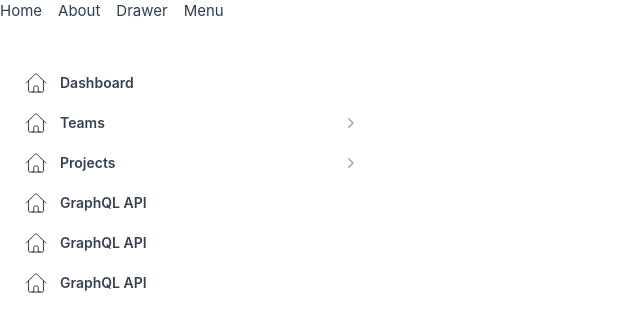
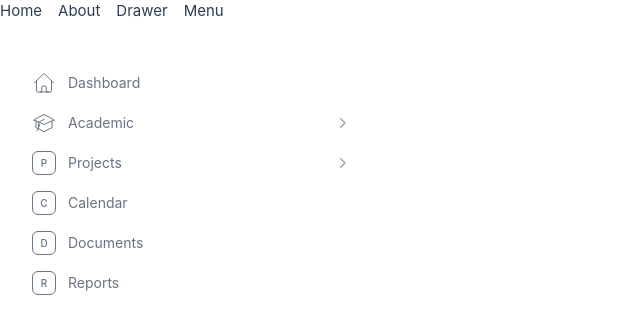
Before and after one commit to brey-soeng/vue-project-component, a Vue app: page /en/menu in a window 1280 px wide. Shown: the top 334 px of the page, without its empty margins (0-640 px from the left). Built offline with nearby package versions, Linux system fonts and the light colour scheme.

Commit message:
update menu componet

```diff
--- a/index.html
+++ b/index.html
@@ -6,7 +6,7 @@
     <meta name="viewport" content="width=device-width, initial-scale=1.0">
     <title>Vite App</title>
   </head>
-  <body class="bg-white dark:bg-black dark:text-white">
+  <body class="bg-white dark:bg-secondary-900 dark:text-white">
     <div id="app"></div>
     <script type="module" src="/src/main.js"></script>
   </body>
--- a/src/components/NavMenu/NavMenu.vue
+++ b/src/components/NavMenu/NavMenu.vue
@@ -1,9 +1,13 @@
 <template>
-  <div class="flex grow flex-col gap-y-5 overflow-y-auto bg-white px-6">
-    <!-- add logo here -->
+  <div class="flex grow flex-col gap-y-5 overflow-y-auto bg-white dark:bg-secondary-900 px-6">
     <nav class="flex flex-1 flex-col">
       <ul role="list" class="flex flex-1 flex-col">
-        <NavMenuItem v-for="items in navigation" :items="items" :key="items.name" />
+        <NavMenuItem
+          v-for="items in navigation"
+          :items="items"
+          :key="items.name"
+          :indent="indent"
+        />
       </ul>
     </nav>
   </div>
@@ -17,6 +21,10 @@ const props = defineProps({
     default() {
       return []
     }
+  },
+  indent: {
+    type: [String, Number],
+    default: '0'
   }
 })
 const navigation = ref(props.menuList)
--- a/src/components/NavMenu/NavMenuItem.vue
+++ b/src/components/NavMenu/NavMenuItem.vue
@@ -1,37 +1,54 @@
 <template>
   <li>
-    <ul role="list" class="-mx-2 space-y-1">
-      <li>
+    <ul role="list" class="space-y-1">
+      <li @click="handleClick(item)">
         <RouterLink
           v-if="!item?.children"
           :to="item?.path"
           :class="[
-            item?.meta?.current ? 'bg-gray-50' : 'hover:bg-gray-50',
-            'group flex gap-x-3 rounded-md p-2 text-sm leading-6 font-semibold text-gray-700'
+            'group flex gap-x-3 rounded-md p-2 text-sm leading-6 font-semibold text-default-500 dark:text-white hover:text-secondary-700  hover:bg-opacity-50 hover:dark:text-white hover:dark:text-opacity-80 hover:dark:bg-secondary-700 hover:dark:bg-opacity-50 hover:bg-default-100'
           ]"
         >
-          <SvgIcon :name="item?.meta?.icon" />
-          {{ item?.meta?.title }}
+          <SvgIcon v-if="item?.meta?.icon" :name="item?.meta?.icon" />
+          <span
+            v-else
+            :class="[
+              'flex h-6 w-6 shrink-0 items-center justify-center rounded-md border text-[0.625rem] font-medium bg-white dark:bg-secondary-500 dark:bg-opacity-40 dark:text-white dark:border-0 uppercase'
+            ]"
+            >{{ item?.meta?.title.toString().charAt(0) }}</span
+          >
+          <span class="first-letter:capitalize">{{ item?.meta?.title }}</span>
         </RouterLink>
         <Disclosure as="div" v-else v-slot="{ open }">
           <DisclosureButton
             :class="[
-              item?.meta?.current ? 'bg-gray-50' : 'hover:bg-gray-50',
-              'flex items-center w-full text-left rounded-md p-2 gap-x-3 text-sm leading-6 font-semibold text-gray-700'
+              'flex items-center w-full text-left rounded-md p-2 gap-x-3 text-sm leading-6 dark:text-white font-semibold text-default-500 hover:text-primary-700 hover:bg-opacity-50 hover:dark:text-white hover:dark:text-opacity-80 hover:dark:bg-secondary-700 hover:dark:bg-opacity-50 hover:bg-default-100'
             ]"
           >
-            <SvgIcon :name="item?.meta?.icon" />
-            {{ item.name }}
+            <SvgIcon v-if="item?.meta?.icon" :name="item?.meta?.icon" />
+            <span
+              v-else
+              :class="[
+                'flex h-6 w-6 shrink-0 items-center justify-center rounded-md border text-[0.625rem] font-medium bg-white dark:bg-secondary-500 dark:bg-opacity-40 dark:text-white dark:border-0 uppercase'
+              ]"
+              >{{ item?.meta?.title.toString().charAt(0) }}</span
+            >
+            <span class="first-letter:capitalize">{{ item?.meta?.title }}</span>
             <ChevronRightIcon
               :class="[
-                open ? 'rotate-90 text-gray-500' : 'text-gray-400',
-                'ml-auto h-5 w-5 shrink-0'
+                open ? 'rotate-90 text-default-500' : 'text-default-400',
+                'ml-auto h-5 w-5 shrink-0 dark:text-white'
               ]"
               aria-hidden="true"
             />
           </DisclosureButton>
-          <DisclosurePanel v-if="item.children" as="ul" class="mt-1 px-2">
-            <nav-menu-item v-for="subItem in item.children" :items="subItem" :key="subItem.name" />
+          <DisclosurePanel v-if="item?.children" as="ul" :style="indentStyle">
+            <nav-menu-item
+              v-for="subItem in item.children"
+              :items="subItem"
+              :key="subItem.name"
+              :indent="indent"
+            />
           </DisclosurePanel>
         </Disclosure>
       </li>
@@ -39,7 +56,7 @@
   </li>
 </template>
 <script setup>
-import { ref } from 'vue'
+import { computed, ref } from 'vue'
 import { RouterLink } from 'vue-router'
 import SvgIcon from '@/components/SvgIcon.vue'
 import { Disclosure, DisclosureButton, DisclosurePanel } from '@headlessui/vue'
@@ -50,7 +67,22 @@ const props = defineProps({
     default() {
       return []
     }
+  },
+  indent: {
+    type: [String, Number],
+    default: ''
+  }
+})
+const indentStyle = computed(() => {
+  return {
+    'padding-left': props.indent + 'rem'
   }
 })
 const item = ref(props.items)
+const handleClick = (item) => {
+  if (item?.children) {
+    return
+  }
+  console.log(item)
+}
 </script>
--- /dev/null
+++ b/src/icons/AcademicIcon.vue
@@ -0,0 +1,17 @@
+<template>
+  <svg
+    xmlns="http://www.w3.org/2000/svg"
+    fill="none"
+    viewBox="0 0 24 24"
+    stroke-width="1.5"
+    stroke="currentColor"
+    width="24"
+    height="24"
+  >
+    <path
+      stroke-linecap="round"
+      stroke-linejoin="round"
+      d="M4.26 10.147a60.436 60.436 0 00-.491 6.347A48.627 48.627 0 0112 20.904a48.627 48.627 0 018.232-4.41 60.46 60.46 0 00-.491-6.347m-15.482 0a50.57 50.57 0 00-2.658-.813A59.905 59.905 0 0112 3.493a59.902 59.902 0 0110.399 5.84c-.896.248-1.783.52-2.658.814m-15.482 0A50.697 50.697 0 0112 13.489a50.702 50.702 0 017.74-3.342M6.75 15a.75.75 0 100-1.5.75.75 0 000 1.5zm0 0v-3.675A55.378 55.378 0 0112 8.443m-7.007 11.55A5.981 5.981 0 006.75 15.75v-1.5"
+    />
+  </svg>
+</template>
--- a/src/views/DrawerView.vue
+++ b/src/views/DrawerView.vue
@@ -1,6 +1,6 @@
 <template>
   <button
-    class="py-2 px-2 border border-gray-200 bg-sky-400 text-white rounded first-letter:capitalize"
+    class="py-2 px-2 border border-gray-200 bg-primary-600 text-white rounded first-letter:capitalize"
     @click="handleClick"
   >
     click me
--- a/src/views/MenuView.vue
+++ b/src/views/MenuView.vue
@@ -12,102 +12,102 @@ const navigation = ref([
     meta: { title: 'Dashboard', current: false, icon: 'Home' }
   },
   {
-    name: 'Teams',
+    name: 'School',
     path: '#',
-    meta: { title: 'home', current: false, icon: 'Home' },
+    meta: { title: 'Academic', current: false, icon: 'Academic' },
     children: [
       {
         name: 'Engineering',
         path: '#',
-        meta: { title: 'Engineering', current: false, icon: 'Home' },
+        meta: { title: 'Engineering', current: false, icon: '' },
         children: [
           {
-            name: 'dddd',
+            name: 'human',
             path: '#',
-            meta: { title: 'ddd', current: false, icon: 'Home' },
+            meta: { title: 'Human Resource', current: false, icon: '' },
             children: [
               {
                 name: 'Engineering',
                 path: '#',
-                meta: { title: 'Engineering', current: false, icon: 'Home' }
+                meta: { title: 'IT Engineering', current: false, icon: '' }
               },
               {
                 name: 'Human Resources',
                 path: '#',
-                meta: { title: 'Engineering', current: false, icon: 'Home' }
+                meta: { title: 'Human Engineering', current: false, icon: '' }
               },
               {
-                name: 'Customer Success',
+                name: 'success',
                 path: '#',
-                meta: { title: 'Engineering', current: false, icon: 'Home' }
+                meta: { title: 'Civil Engineering', current: false, icon: '' }
               }
             ]
           },
           {
-            name: 'Human Resources',
+            name: 'resources',
             path: '#',
-            meta: { title: 'Engineering', current: false, icon: 'Home' }
+            meta: { title: 'Human Resources', current: false, icon: '' }
           },
           {
-            name: 'Customer Success',
+            name: 'success',
             path: '#',
-            meta: { title: 'Engineering', current: false, icon: 'Home' }
+            meta: { title: 'success', current: false, icon: '' }
           }
         ]
       },
       {
         name: 'Human Resources',
         path: '#',
-        meta: { title: 'Human Resources', current: false, icon: 'Home' }
+        meta: { title: 'Human Resources', current: false, icon: '' }
       },
       {
         name: 'Customer Success',
         path: '#',
-        meta: { title: 'Customer Success', current: false, icon: 'Home' }
+        meta: { title: 'Customer Success', current: false, icon: '' }
       }
     ]
   },
   {
     name: 'Projects',
     path: '#',
-    meta: { title: 'Projects', current: false, icon: 'Home' },
+    meta: { title: 'Projects', current: false, icon: '' },
     children: [
       {
         name: 'GraphQL API',
         path: '',
-        meta: { title: 'GraphQL API', current: false, icon: 'Home' }
+        meta: { title: 'GraphQL API', current: false, icon: '' }
       },
       {
-        name: 'iOS App',
+        name: 'iOS',
         path: '',
-        meta: { title: 'GraphQL API', current: false, icon: 'Home' }
+        meta: { title: 'iOS App', current: false, icon: '' }
       },
       {
-        name: 'Android App',
+        name: 'android',
         path: '',
-        meta: { title: 'GraphQL API', current: false, icon: 'Home' }
+        meta: { title: 'Android App', current: false, icon: '' }
       },
       {
-        name: 'New Customer Portal',
+        name: 'customer',
         path: '',
-        meta: { title: 'GraphQL API', current: false, icon: 'Home' }
+        meta: { title: 'New Customer Portal', current: false, icon: '' }
       }
     ]
   },
   {
     name: 'Calendar',
-    path: 'about',
-    meta: { title: 'GraphQL API', current: false, icon: 'Home' }
+    path: '',
+    meta: { title: 'Calendar', current: false, icon: '' }
   },
   {
     name: 'Documents',
-    path: 'drawer',
-    meta: { title: 'GraphQL API', current: false, icon: 'Home' }
+    path: '',
+    meta: { title: 'Documents', current: false, icon: '' }
   },
   {
     name: 'Reports',
     path: '',
-    meta: { title: 'GraphQL API', current: false, icon: 'Home' }
+    meta: { title: 'Reports', current: false, icon: '' }
   }
 ])
 </script>
--- a/tailwind.config.js
+++ b/tailwind.config.js
@@ -1,8 +1,20 @@
 /** @type {import('tailwindcss').Config} */
+const colors = require('tailwindcss/colors')
 module.exports = {
   darkMode: 'class',
   content: ['./index.html', './src/**/*.{vue,js,ts,jsx,tsx}'],
   theme: {
+    colors: {
+      dark: colors.sky,
+      white: colors.white,
+      default: colors.gray,
+      primary: colors.cyan,
+      secondary: colors.sky,
+      neutral: colors.teal,
+      warning: colors.orange,
+      danger: colors.red,
+      success: colors.green
+    },
     extend: {}
   },
   plugins: []
```
